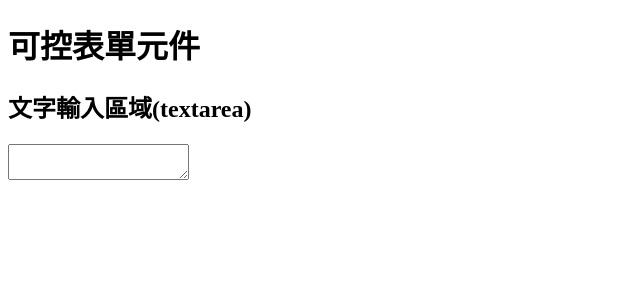
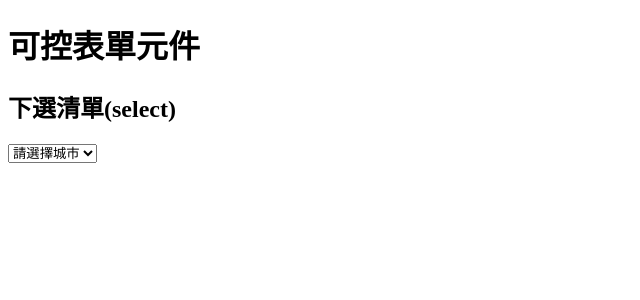
Before and after one commit to FrostAce52/next-base-main, a Next.js app: page /cs-1016/controlled-form in a window 1280 px wide. Shown: the top 300 px of the page, without its empty margins (0-640 px from the left). Built offline with nearby package versions, Linux system fonts and the light colour scheme.

Commit message:
controlled-form 05 dropdown select

```diff
--- /dev/null
+++ b/components/controlled-form/my-select.js
@@ -0,0 +1,27 @@
+import React, { useState, useEffect } from 'react'
+
+export default function MySelect(props) {
+  const cityOptions = ['台北市', '新北市', '桃園市']
+  const [city, setCity] = useState('')
+
+  return (
+    <>
+      <h2>下選清單(select)</h2>
+      <select
+        value={city}
+        onChange={(e) => {
+          setCity(e.target.value)
+        }}
+      >
+        <option value="">請選擇城市</option>
+        {cityOptions.map((v, i) => {
+          return (
+            <option key={i} value={v}>
+              {v}
+            </option>
+          )
+        })}
+      </select>
+    </>
+  )
+}
--- a/pages/cs-1016/controlled-form.js
+++ b/pages/cs-1016/controlled-form.js
@@ -1,13 +1,15 @@
 import React, { useState, useEffect } from 'react'
 import MyInputText from '@/components/controlled-form/my-input-text'
 import MyTextarea from '@/components/controlled-form/my-textarea'
+import MySelect from '@/components/controlled-form/my-select'
 
 export default function ControlledForm() {
   return (
     <>
       <h1>可控表單元件</h1>
       {/* <MyInputText /> */}
-      <MyTextarea />
+      {/* <MyTextarea /> */}
+      <MySelect />
     </>
   )
 }
```
